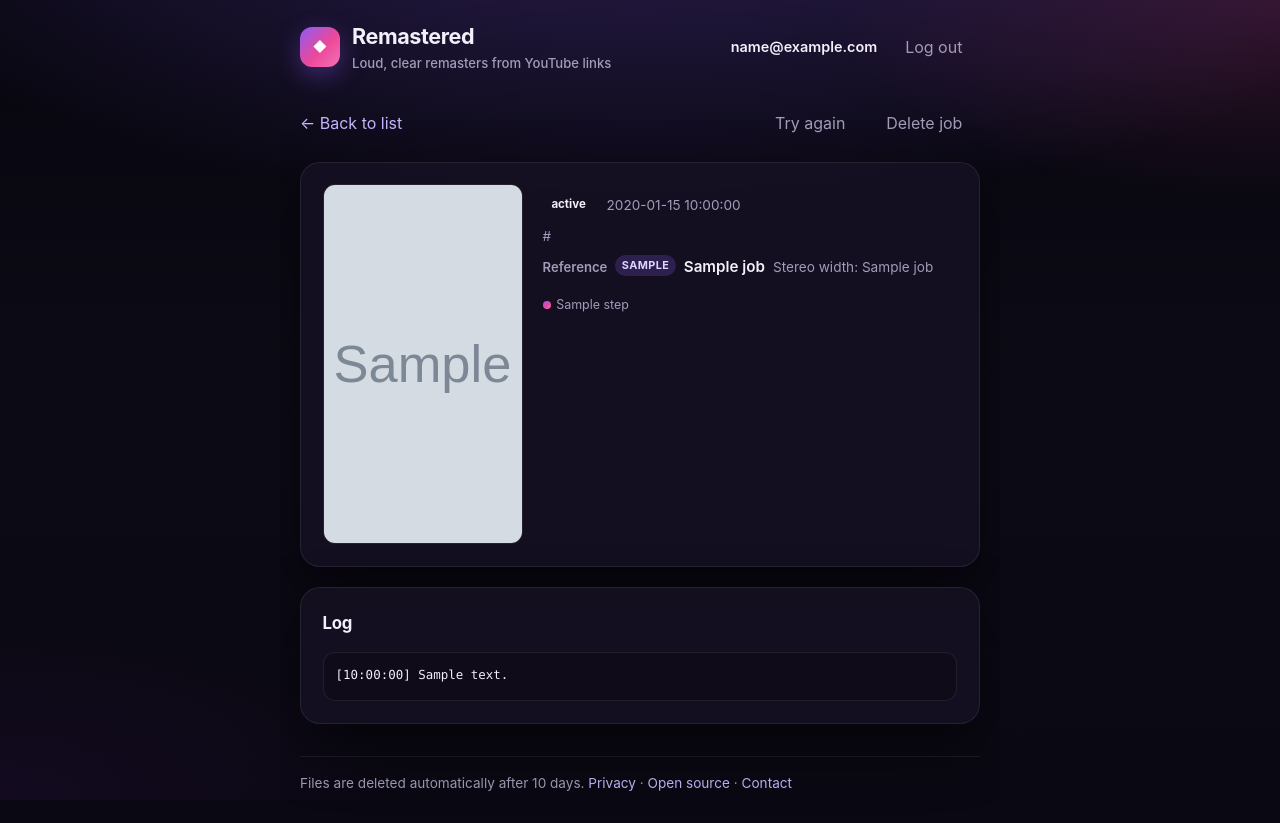
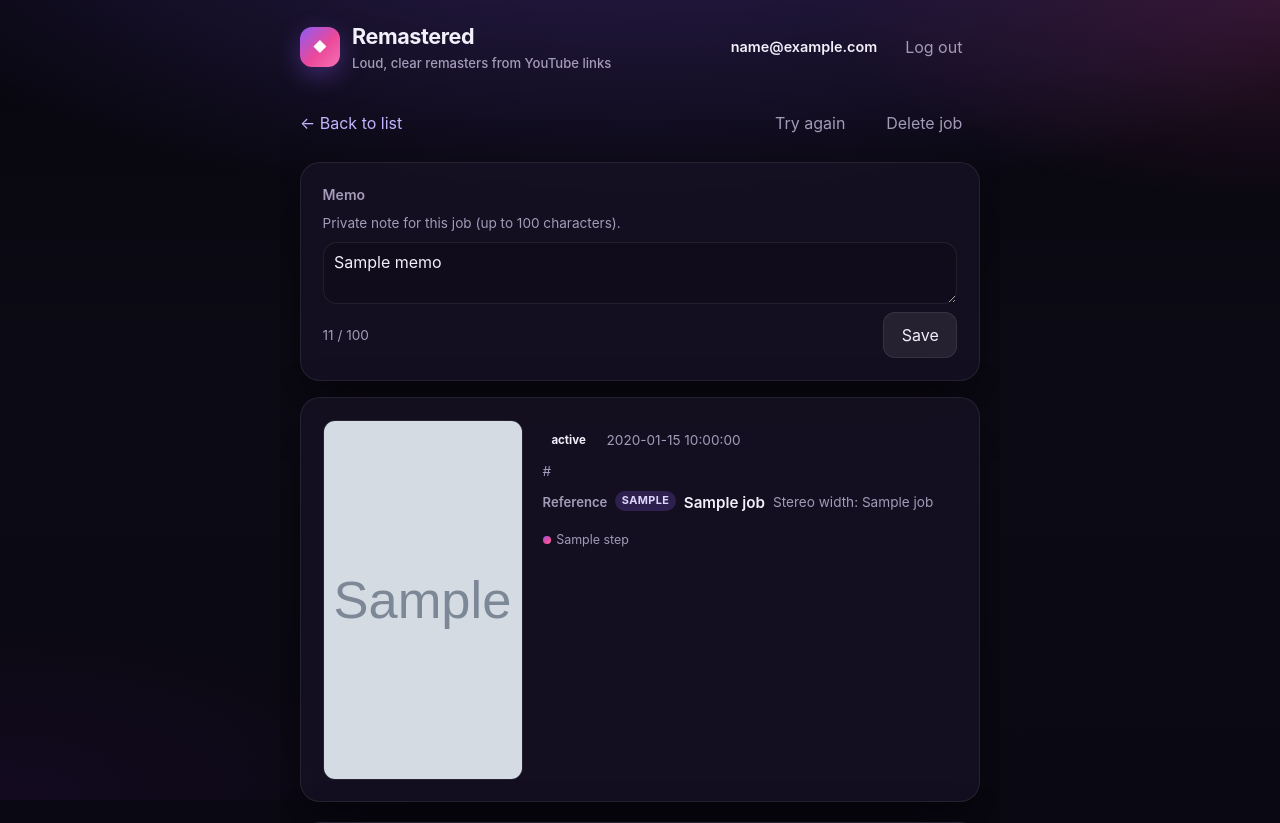
Before and after one commit to bluedskim/Remastered, a Python web app: template src/remastered/web/templates/job_detail.html in a window 1280 px wide. Shown: the top 823 px of the page. Before the commit the page ends 791 px from the top, so only its background shows below. Run offline with Jinja, Linux system fonts and the light colour scheme; the template is opened without the code that fills it: most values are stand-ins (such as "Sample title", 1, 10 or a date in 2020); grey boxes marked "Sample" are stand-in pictures; some web fonts are replaced.

Commit message:
Add per-job owner memo on job detail page (#91)
Schema v15 adds an optional memo column on jobs. Owners can view and
edit up to 100 Unicode characters via a detail-page card outside the
HTMX status poll, persisted through PUT /api/jobs/{id}/memo.

Co-authored-by: Cursor Agent <cursoragent@cursor.com>

```diff
--- /dev/null
+++ b/src/remastered/web/static/job-memo.js
@@ -0,0 +1,135 @@
+(function () {
+  "use strict";
+
+  var MAX_LEN = 100;
+
+  function codePointLength(str) {
+    return Array.from(str).length;
+  }
+
+  function updateCounter(root) {
+    var input = root.querySelector("[data-job-memo-input]");
+    var counter = root.querySelector("[data-job-memo-counter]");
+    if (!input || !counter) return;
+    var len = codePointLength(input.value);
+    counter.textContent = len + " / " + MAX_LEN;
+    if (len > MAX_LEN) {
+      counter.classList.add("job-memo-counter--over");
+    } else {
+      counter.classList.remove("job-memo-counter--over");
+    }
+  }
+
+  function setStatus(root, text, isError) {
+    var el = root.querySelector("[data-job-memo-status]");
+    if (!el) return;
+    if (!text) {
+      el.hidden = true;
+      el.textContent = "";
+      el.classList.remove("job-memo-status--error", "job-memo-status--ok");
+      return;
+    }
+    el.hidden = false;
+    el.textContent = text;
+    el.classList.toggle("job-memo-status--error", !!isError);
+    el.classList.toggle("job-memo-status--ok", !isError);
+  }
+
+  function setSaving(root, saving) {
+    var btn = root.querySelector("[data-job-memo-save]");
+    var input = root.querySelector("[data-job-memo-input]");
+    if (btn) {
+      btn.disabled = !!saving;
+      btn.textContent = saving ? "Saving…" : "Save";
+    }
+    if (input) input.disabled = !!saving;
+    root.dataset.memoInFlight = saving ? "1" : "";
+  }
+
+  function saveMemo(root) {
+    if (root.dataset.memoInFlight === "1") return;
+    var jobId = root.getAttribute("data-job-id");
+    var input = root.querySelector("[data-job-memo-input]");
+    if (!jobId || !input) return;
+
+    var value = input.value;
+    if (codePointLength(value) > MAX_LEN) {
+      setStatus(root, "Memo must be at most 100 characters.", true);
+      return;
+    }
+
+    setSaving(root, true);
+    setStatus(root, "", false);
+
+    fetch("/api/jobs/" + encodeURIComponent(jobId) + "/memo", {
+      method: "PUT",
+      credentials: "same-origin",
+      headers: {
+        Accept: "application/json",
+        "Content-Type": "application/json",
+      },
+      body: JSON.stringify({ memo: value }),
+    })
+      .then(function (resp) {
+        if (!resp.ok) {
+          return resp.json().catch(function () {
+            return {};
+          }).then(function (data) {
+            var msg =
+              (data && data.detail) || "Could not save your memo. Try again.";
+            throw new Error(msg);
+          });
+        }
+        return resp.json();
+      })
+      .then(function (data) {
+        var saved = data.memo == null ? "" : String(data.memo);
+        input.value = saved;
+        updateCounter(root);
+        setStatus(root, "Memo saved.", false);
+      })
+      .catch(function (err) {
+        setStatus(
+          root,
+          err && err.message
+            ? err.message
+            : "Could not save your memo. Try again.",
+          true
+        );
+      })
+      .finally(function () {
+        setSaving(root, false);
+      });
+  }
+
+  function initMemoRoot(root) {
+    if (!root || root.dataset.memoReady === "1") return;
+    root.dataset.memoReady = "1";
+    updateCounter(root);
+
+    var input = root.querySelector("[data-job-memo-input]");
+    if (input) {
+      input.addEventListener("input", function () {
+        updateCounter(root);
+        setStatus(root, "", false);
+      });
+    }
+
+    var saveBtn = root.querySelector("[data-job-memo-save]");
+    if (saveBtn) {
+      saveBtn.addEventListener("click", function () {
+        saveMemo(root);
+      });
+    }
+  }
+
+  function scan() {
+    document.querySelectorAll("[data-job-memo]").forEach(initMemoRoot);
+  }
+
+  if (document.readyState === "loading") {
+    document.addEventListener("DOMContentLoaded", scan);
+  } else {
+    scan();
+  }
+})();
--- a/src/remastered/web/static/style.css
+++ b/src/remastered/web/static/style.css
@@ -1025,6 +1025,59 @@ button,
   flex-wrap: wrap;
 }
 
+.job-memo {
+  margin-bottom: 1rem;
+}
+
+.job-memo-hint {
+  margin: 0.15rem 0 0.5rem;
+}
+
+.job-memo-row {
+  display: flex;
+  flex-direction: column;
+  gap: 0.5rem;
+}
+
+.job-memo-input {
+  width: 100%;
+  resize: vertical;
+  min-height: 3.25rem;
+  max-height: 8rem;
+  font: inherit;
+  line-height: 1.4;
+  padding: 0.5rem 0.65rem;
+  border-radius: var(--radius);
+  border: 1px solid var(--border);
+  background: rgba(0, 0, 0, 0.15);
+  color: inherit;
+}
+
+.job-memo-input:focus {
+  outline: 2px solid rgba(168, 85, 247, 0.45);
+  outline-offset: 1px;
+}
+
+.job-memo-actions {
+  display: flex;
+  align-items: center;
+  justify-content: space-between;
+  gap: 0.75rem;
+  flex-wrap: wrap;
+}
+
+.job-memo-counter--over {
+  color: #fca5a5;
+}
+
+.job-memo-status--ok {
+  color: #86efac;
+}
+
+.job-memo-status--error {
+  color: #fca5a5;
+}
+
 .retry-form-notice {
   margin: 0 0 1rem;
   padding: 0.65rem 0.85rem;
--- a/src/remastered/web/templates/job_detail.html
+++ b/src/remastered/web/templates/job_detail.html
@@ -7,6 +7,7 @@
     {% include "partials/job_detail_actions.html" %}
   </div>
 </nav>
+{% include "partials/job_memo.html" %}
 <div id="job-status"
      {% if job.status not in ('completed', 'failed', 'cancelled') %}
      hx-get="/jobs/{{ job.id }}/panel"
@@ -23,4 +24,5 @@
 <script src="{{ static_url('video-download.js') }}" defer></script>
 <script src="{{ static_url('job-delete.js') }}" defer></script>
 <script src="{{ static_url('job-feedback.js') }}" defer></script>
+<script src="{{ static_url('job-memo.js') }}" defer></script>
 {% endblock %}
--- /dev/null
+++ b/src/remastered/web/templates/partials/job_memo.html
@@ -0,0 +1,24 @@
+<section
+  class="card job-memo"
+  id="job-memo"
+  data-job-memo
+  data-job-id="{{ job.id }}"
+>
+  <label class="field-label" for="job-memo-input">Memo</label>
+  <p class="small muted job-memo-hint">Private note for this job (up to 100 characters).</p>
+  <div class="job-memo-row">
+    <textarea
+      id="job-memo-input"
+      class="job-memo-input"
+      name="memo"
+      rows="2"
+      placeholder="Add a short note…"
+      data-job-memo-input
+    >{{ job.memo or '' }}</textarea>
+    <div class="job-memo-actions">
+      <span class="small muted job-memo-counter" data-job-memo-counter aria-live="polite"></span>
+      <button type="button" class="btn btn-secondary btn-sm" data-job-memo-save>Save</button>
+    </div>
+  </div>
+  <p class="small job-memo-status" data-job-memo-status hidden></p>
+</section>
```
Also changed, not shown: src/remastered/web/app.py (+46 -0 lines), src/remastered/web/db.py (+11 -1 lines), src/remastered/web/job_memo.py (added, +26 -0 lines), tests/test_job_memo.py (added, +222 -0 lines).
